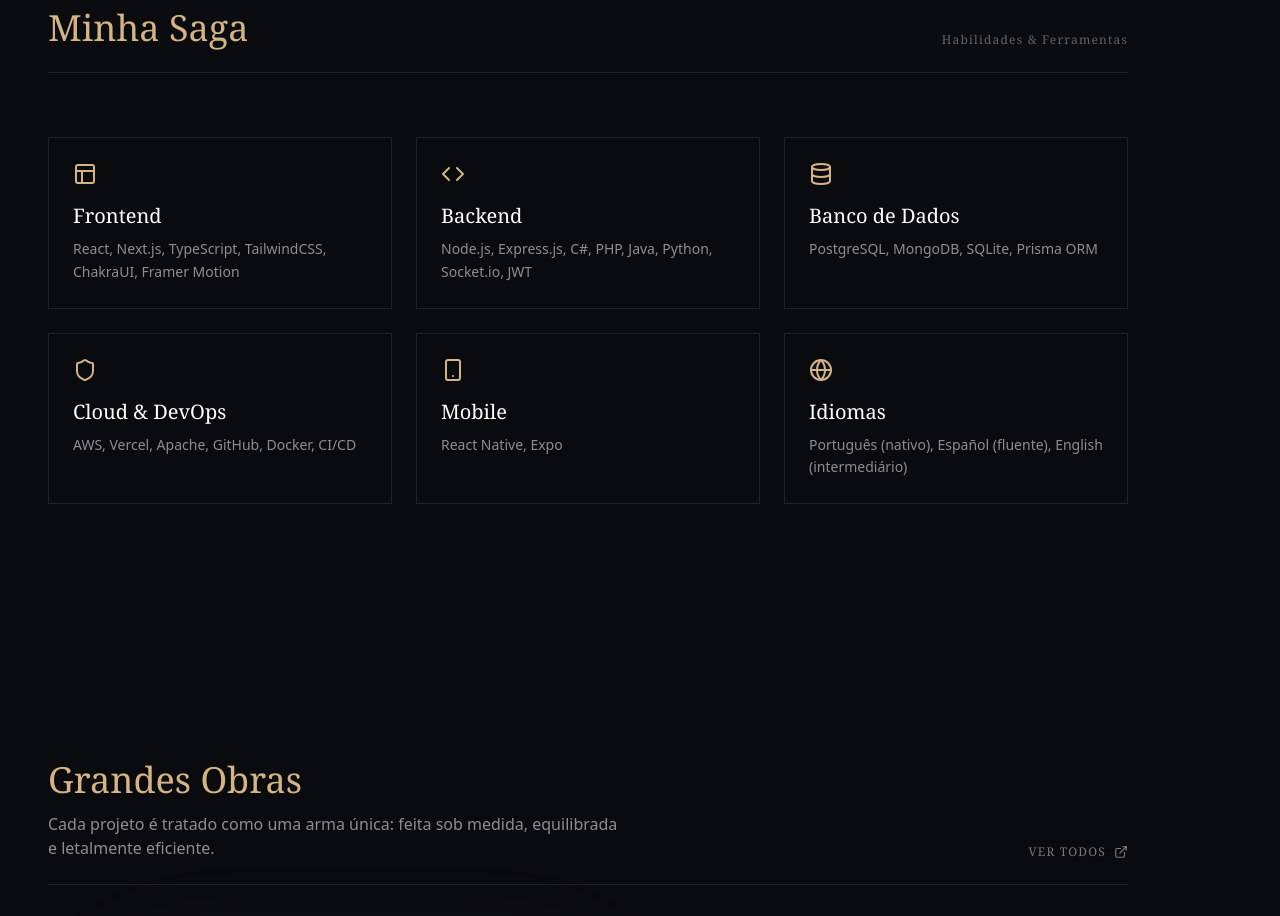
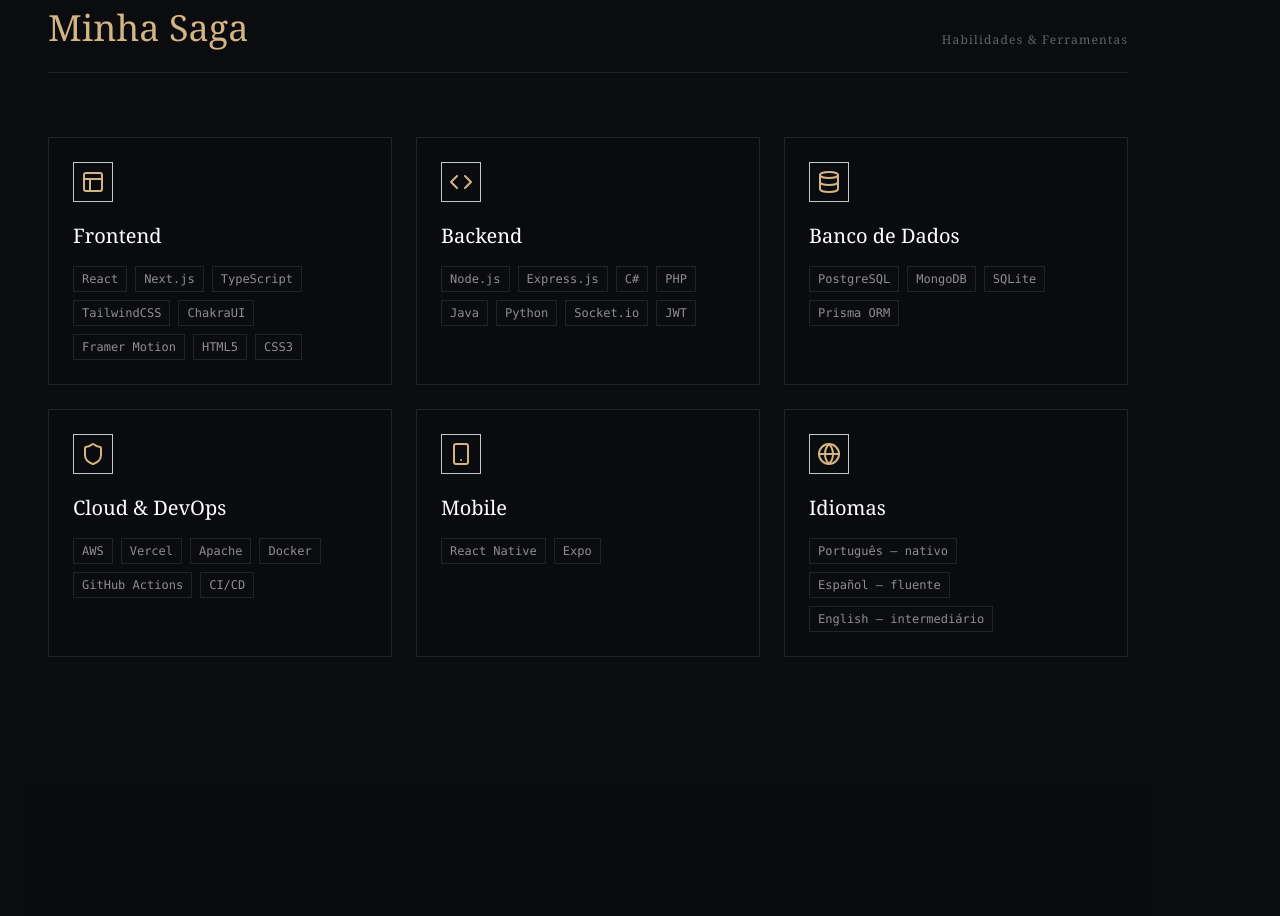
Before and after one commit to kevinmcruzp/portfolio, a Next.js app: page / in a window 1280 px wide. Shown: the part 920-1836 px from the top of the page. Built offline with nearby package versions, Linux system fonts and the light colour scheme.

Commit message:
feat(saga): redesign skills section with tech badges, featured card and stagger animation

```diff
--- a/app/page.tsx
+++ b/app/page.tsx
@@ -19,32 +19,32 @@
     {
         icon: <Layout />,
         title: "Frontend",
-        desc: "React, Next.js, TypeScript, TailwindCSS, ChakraUI, Framer Motion",
+        items: ["React", "Next.js", "TypeScript", "TailwindCSS", "ChakraUI", "Framer Motion", "HTML5", "CSS3"],
     },
     {
         icon: <Code />,
         title: "Backend",
-        desc: "Node.js, Express.js, C#, PHP, Java, Python, Socket.io, JWT",
+        items: ["Node.js", "Express.js", "C#", "PHP", "Java", "Python", "Socket.io", "JWT"],
     },
     {
         icon: <Database />,
         title: "Banco de Dados",
-        desc: "PostgreSQL, MongoDB, SQLite, Prisma ORM",
+        items: ["PostgreSQL", "MongoDB", "SQLite", "Prisma ORM"],
     },
     {
         icon: <Shield />,
         title: "Cloud & DevOps",
-        desc: "AWS, Vercel, Apache, GitHub, Docker, CI/CD",
+        items: ["AWS", "Vercel", "Apache", "Docker", "GitHub Actions", "CI/CD"],
     },
     {
         icon: <Smartphone />,
         title: "Mobile",
-        desc: "React Native, Expo",
+        items: ["React Native", "Expo"],
     },
     {
         icon: <Globe />,
         title: "Idiomas",
-        desc: "Português (nativo), Español (fluente), English (intermediário)",
+        items: ["Português — nativo", "Español — fluente", "English — intermediário"],
     },
 ];
 
@@ -174,17 +174,42 @@
                             <span className="hidden md:block text-xs font-serif tracking-widest text-nordic-parchment/40">Habilidades & Ferramentas</span>
                         </div>
 
-                        <div className="grid grid-cols-1 md:grid-cols-2 lg:grid-cols-3 gap-6">
+                        <motion.div
+                            className="grid grid-cols-1 md:grid-cols-2 lg:grid-cols-3 gap-6"
+                            initial="hidden"
+                            whileInView="visible"
+                            viewport={{ once: true, margin: "-80px" }}
+                            variants={{ visible: { transition: { staggerChildren: 0.1 } } }}
+                        >
                             {SKILLS.map((skill, i) => (
-                                <ObsidianCard key={i} className="h-full">
-                                    <div className="mb-4 text-nordic-gold">{skill.icon}</div>
-                                    <h3 className="text-xl font-serif text-white mb-2">{skill.title}</h3>
-                                    <p className="text-sm text-nordic-parchment/60 leading-relaxed">
-                                        {skill.desc}
-                                    </p>
-                                </ObsidianCard>
+                                <motion.div
+                                    key={i}
+                                    variants={{
+                                        hidden:  { opacity: 0, y: 30 },
+                                        visible: { opacity: 1, y: 0, transition: { duration: 0.6, ease: "easeOut" } },
+                                    }}
+                                >
+                                    <ObsidianCard className="h-full">
+                                        <div className="flex items-start justify-between mb-5">
+                                            <div className="w-10 h-10 border border-nordic-iron flex items-center justify-center text-nordic-gold">
+                                                {skill.icon}
+                                            </div>
+                                        </div>
+                                        <h3 className="text-xl font-serif text-white mb-4">{skill.title}</h3>
+                                        <div className="flex flex-wrap gap-2">
+                                            {skill.items.map((item) => (
+                                                <span
+                                                    key={item}
+                                                    className="px-2 py-1 bg-nordic-void border border-nordic-parchment/10 text-xs text-nordic-parchment/60 font-mono hover:border-nordic-gold/30 hover:text-nordic-gold/80 transition-colors duration-200"
+                                                >
+                                                    {item}
+                                                </span>
+                                            ))}
+                                        </div>
+                                    </ObsidianCard>
+                                </motion.div>
                             ))}
-                        </div>
+                        </motion.div>
                     </div>
                 </section>
 
```
